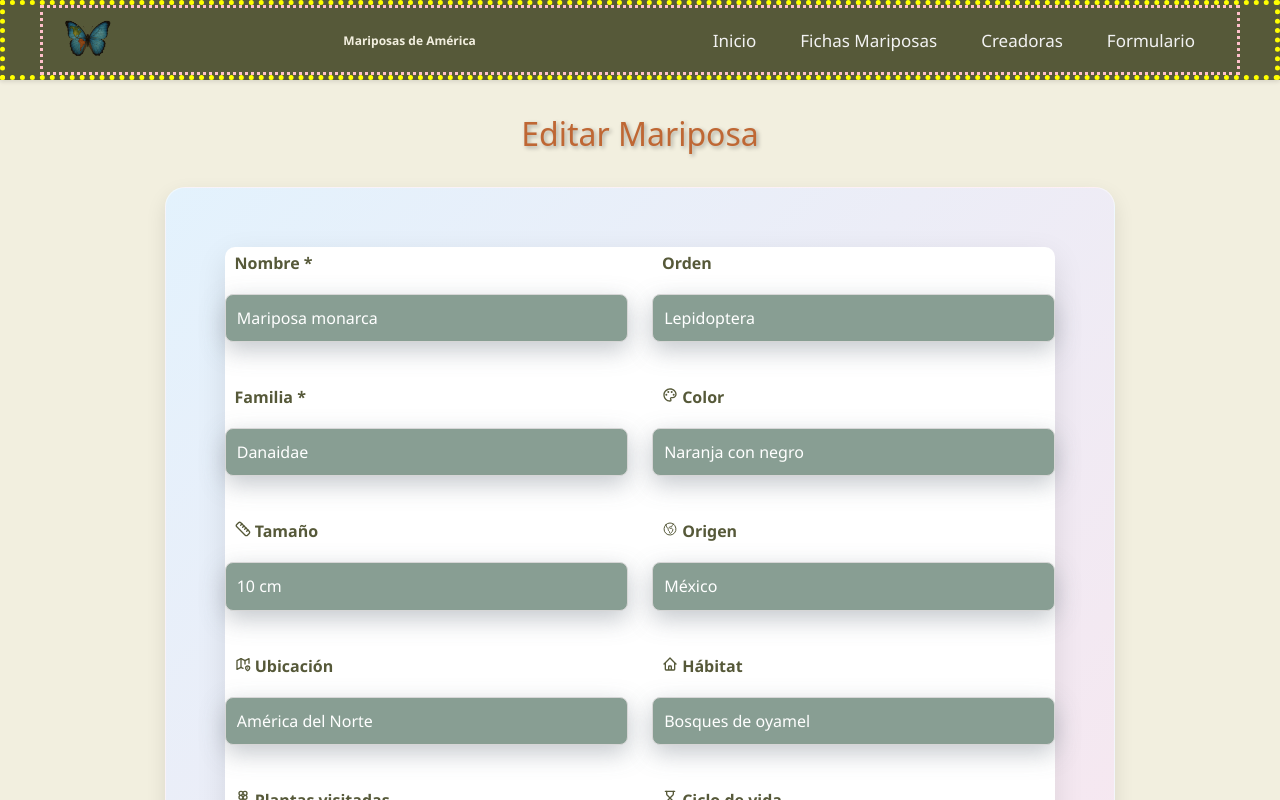
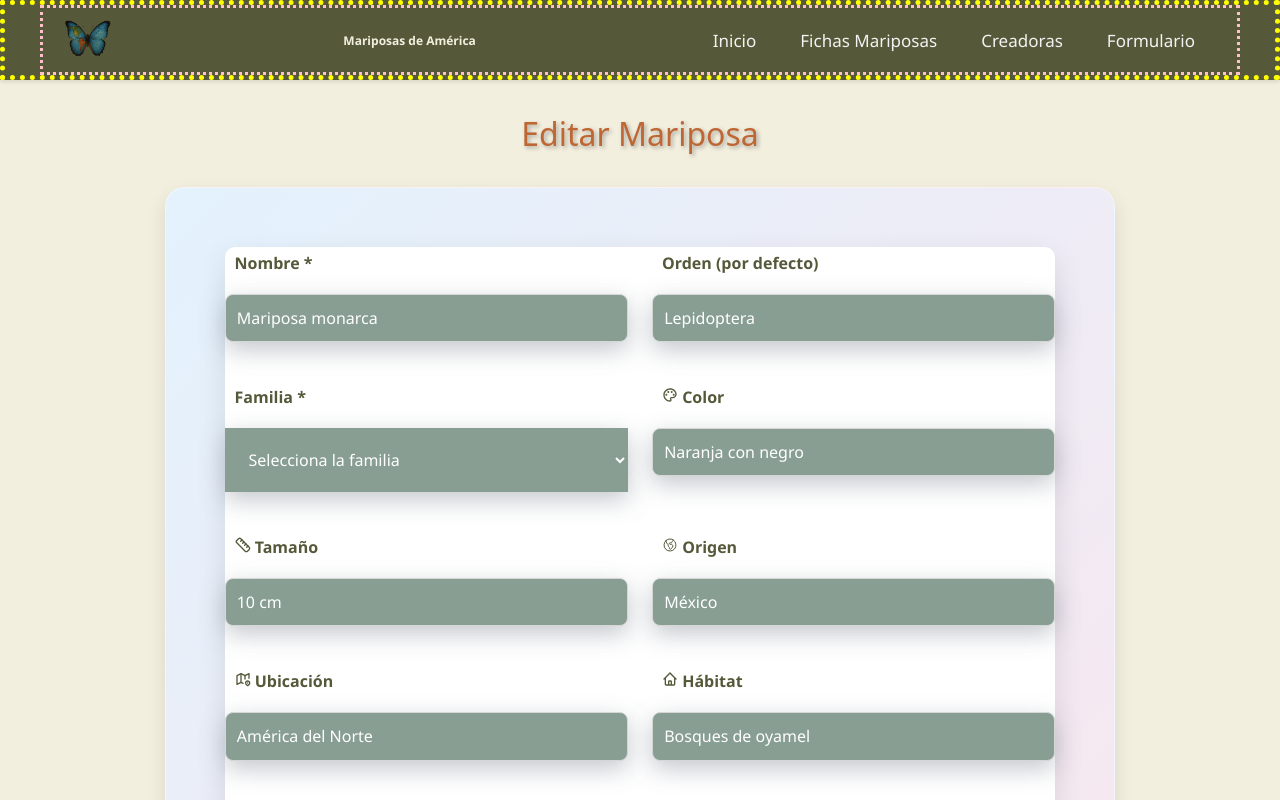
Before and after one commit to irinatiron/polinizadores-america-mariposas, a React (Vite) app: page /editar-mariposa/3001 in a window 1280 px wide. Shown: the top 800 px of the page. Built offline with nearby package versions, Linux system fonts and the light colour scheme; data requests are answered from the project's data file; a web font is replaced by a local one.

Commit message:
refactor(EditForm): replace 'family' input field with select to match data (#3)

```diff
--- a/server/db.json
+++ b/server/db.json
@@ -181,7 +181,6 @@
       "fenology": "Primavera a otoño"
     },
     {
-      "id": "3014",
       "name": "Adelpha fessonia",
       "order": "Lepidoptera",
       "family": "Nymphalidae",
@@ -193,7 +192,8 @@
       "plants": "Celtis, Lantana",
       "cycle": "3 semanas",
       "img": "https://www.butterfliesandmoths.org/sites/default/files/bamona_images/adelpha-fessonia-jen-sanders-1_1.jpg",
-      "fenology": "Verano y otoño"
+      "fenology": "Verano y otoño",
+      "id": "3014"
     },
     {
       "id": "3015",
@@ -286,7 +286,6 @@
       "fenology": "Todo el año"
     },
     {
-      "id": "3021",
       "name": "Actinote thalia",
       "order": "Lepidoptera",
       "family": "Nymphalidae",
@@ -298,7 +297,8 @@
       "plants": "Asteraceae",
       "cycle": "28 días",
       "img": "https://www.ecoregistros.org/site/images/albumes/246/10145/Nymphalidae--Actinote-pyrrha--Perezosa-Grande.jpg",
-      "fenology": "Primavera y verano"
+      "fenology": "Primavera y verano",
+      "id": "3021"
     },
     {
       "id": "3022",
--- a/src/components/EditForm/EditForm.jsx
+++ b/src/components/EditForm/EditForm.jsx
@@ -9,6 +9,8 @@ import { LuRuler, LuHourglass, LuFlower2 } from "react-icons/lu";
 import { HiOutlineHome } from "react-icons/hi";
 import { FaPlus, FaCheck } from "react-icons/fa";
 import styles from './EditForm.module.css';
+import { initialFormState, butterflyFamilies, fieldLabels } from '../FormConstants'; // Importa el estado inicial del formulario, las familias existentes y labels traducidos
+
 
 const EditForm = ({ onSubmit, initialData = {} }) => {
   const [formData, setFormData] = useState({
@@ -86,7 +88,7 @@ const EditForm = ({ onSubmit, initialData = {} }) => {
         </div>
 
         <div className={styles["form-Group"]}>
-          <label htmlFor="order">Orden</label>
+          <label htmlFor="order">Orden (por defecto)</label>
           <input
             type="text"
             id="order"
@@ -94,21 +96,20 @@ const EditForm = ({ onSubmit, initialData = {} }) => {
             value={formData.order}
             onChange={handleChange}
             required
+            readOnly
             placeholder="Ej: Lepidoptera"
+            title="Campo no editable. Todas las mariposas pertenecen al orden Lepidoptera."
           />
         </div>
 
         <div className={styles["form-Group"]}>
           <label htmlFor="family">Familia *</label>
-          <input
-            type="text"
-            id="family"
-            name="family"
-            value={formData.family}
-            onChange={handleChange}
-            required
-            placeholder="Ej: Nymphalidae"
-          />
+            <select id="family" name="family" value={formData.family} onChange={handleChange} title="Selecciona entre las familias existentes." required>
+              <option value="">Selecciona la familia</option>
+              {butterflyFamilies.map((family) => (
+                <option key={family} value={family}>{family}</option>
+              ))}
+            </select>
         </div>
 
         <div className={styles["form-Group"]}>
@@ -221,11 +222,11 @@ const EditForm = ({ onSubmit, initialData = {} }) => {
         </div>
 
         <div className={styles["form-buttons"]}>
+          <button type="button" className={styles["btn-cancel"]} onClick={() => window.history.back()}>
+            Cancelar
+          </button>
           <button type="submit" className={styles["btn-submit"]}>
             Actualizar Mariposa
-          </button>
-          <button type="button" className={styles["btn-cancel"]} onClick={() => window.history.back()}>
-            Cancelar
           </button>
         </div>
 
```
